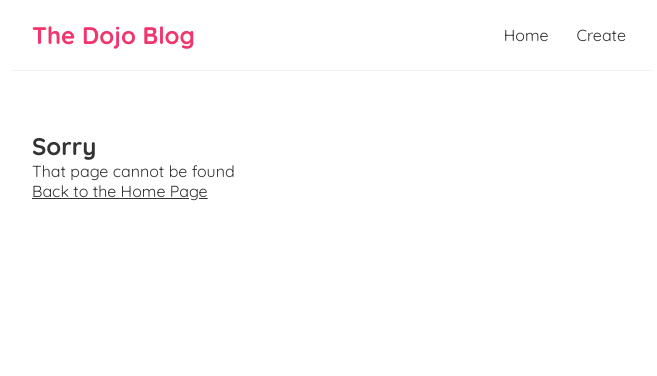
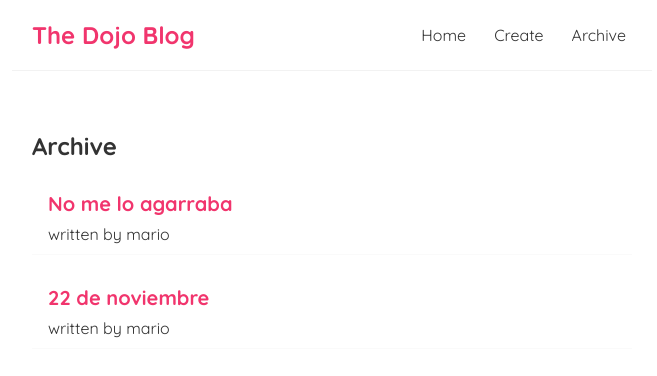
Before and after one commit to aguadefuente/blogApp, a React (Vite) app: page /archive in a window 1280 px wide. Shown: the top 376 px of the page, without its empty margins (308-965 px from the left). Built offline with nearby package versions, Linux system fonts and the light colour scheme; data requests are answered from the project's data file.

Commit message:
archive component

```diff
--- a/src/App.jsx
+++ b/src/App.jsx
@@ -1,40 +1,51 @@
 import Navbar from "./Navbar";
 import Home from "./Home";
 import Create from "./Create";
-import {BrowserRouter as Router, Route, Switch} from "react-router-dom"
+import Archive from "./Archive";
+import { BrowserRouter as Router, Route, Switch } from "react-router-dom";
 import BlogDatails from "./BlogDetails";
 import NotFound from "./NotFound";
 
-
 function App() {
-
   //const link = "https://www.google.com/" //ejemplo de como agregar un link
 
   return (
     <>
       <Router>
         <div className="App">
-        <Navbar/>
+          <Navbar />
           <div className="content">
             <Switch>
-            <Route exact path="/"> {/*exact es para que sólo matchee cuando tiene / sólo sino por ej) /create la toma como lo mismo y me carga el home - siendo eso algo que no queremos */}
-              <Home/>
+              <Route exact path="/">
+                {" "}
+                {/*exact es para que sólo matchee cuando tiene / sólo sino por ej) /create la toma como lo mismo y me carga el home - siendo eso algo que no queremos */}
+                <Home />
               </Route>
 
               <Route path="/create">
-              <Create/>
+                <Create />
               </Route>
 
               <Route path="/update/:id">
-              <Create/>
+                {" "}
+                {/*mismo componente pero me lleva a hacer un update patch */}
+                <Create />
               </Route>
 
-            <Route path="/blogs/:id"> {/*para hacer dinámico el parám. usamos los : + cq nombre */}
-              <BlogDatails/>
+              <Route path="/archive">
+                <Archive />
               </Route>
 
-            <Route path="*"> {/*el asterisco es que agarre cq otra ruta */}
-              <NotFound/>
+              <Route path="/blogs/:id">
+                {" "}
+                {/*para hacer dinámico el parám. usamos los : + cq nombre */}
+                <BlogDatails />
+              </Route>
+
+              <Route path="*">
+                {" "}
+                {/*el asterisco es que agarre cq otra ruta */}
+                <NotFound />
               </Route>
             </Switch>
           </div>
@@ -42,7 +53,7 @@ function App() {
         </div>
       </Router>
     </>
-  )
+  );
 }
 
-export default App
+export default App;
--- /dev/null
+++ b/src/Archive.jsx
@@ -0,0 +1,11 @@
+import DisplayData from "./DisplayData";
+
+const Archive = () => {
+  return (
+    <>
+      <DisplayData />
+    </>
+  );
+};
+
+export default Archive;
--- a/src/BlogDetails.jsx
+++ b/src/BlogDetails.jsx
@@ -2,21 +2,38 @@ import { Link, useHistory, useParams } from "react-router-dom";
 import useFetch from "./useFetch";
 
 const BlogDatails = () => {
-    const {id} = useParams()
-    const {data: blog, error, isPending} = useFetch("http://127.0.0.1:8000/blogs/" + id)
-    const history = useHistory() //para redirigirnos a distintas lados de la página web
+  const { id } = useParams();
+  console.log(id);
+  const {
+    data: blog,
+    error,
+    isPending,
+  } = useFetch("http://127.0.0.1:8000/blogs/" + id);
+  const history = useHistory(); //para redirigirnos a distintas lados de la página web
 
   const handleDelete = () => {
-        if(confirm("Confirm to delete the post?")){
+    if (confirm("Confirm to delete the post?")) {
       //delete request
       fetch("http://127.0.0.1:8000/blogs/" + blog.id, {
         method: "DELETE",
-     }).then(()=>{
-        history.push("/") //para que me reenvíe a home
-     })
+      }).then(() => {
+        history.push("/"); //para que me reenvíe a home
+      });
     }
-    }
+  };
 
+  const handleArchive = () => {
+    fetch("http://127.0.0.1:8000/blogs/" + blog.id, {
+      method: "PATCH",
+      headers: {
+        "Content-Type": "application/json",
+      },
+      body: JSON.stringify({ isDeleted: "true" }),
+    }).then(() => {
+      console.log("archive done");
+      history.push("/"); //para que me reenvíe a home
+    });
+  };
 
   return (
     <div className="blog-details">
@@ -27,16 +44,20 @@ const BlogDatails = () => {
           <h2>{blog.title}</h2>
           <p>Written by {blog.author}</p>
           <div>{blog.body}</div>
-                    <button onClick={handleDelete}>Delete</button>
+          <button onClick={handleDelete} id="delete">
+            Delete
+          </button>
+          <button id="archive" onClick={handleArchive}>
+            archive
+          </button>
           {/*UPDATE para modificar el blog, me redirige a la página create */}
           <Link to={`/update/${blog.id}`}>
-                       <button>Update</button>
+            <button id="update">Update</button>
           </Link>
-
         </article>
       )}
     </div>
   );
-}
+};
 
 export default BlogDatails;
--- a/src/Create.jsx
+++ b/src/Create.jsx
@@ -50,7 +50,7 @@ const Create = () => {
             fetch("http://127.0.0.1:8000/blogs", {
             method: "POST", //agregará el nuevo blog a la url especificada arriba
             headers: {"Content-Type": "application/json"}, //que el contenido que mandaremos será un json
-            body: JSON.stringify(blog) //transforma nuestro objeto a json
+            body: JSON.stringify(blog) //blog es el objeto a agregar y lo transforma a json
             }).then(()=>{
             console.log("new blog added")
             setIsPending(false) //porque ya no está pending
@@ -64,13 +64,12 @@ const Create = () => {
             "Content-Type": "application/json"
           },
           method: "PATCH",
-          body: JSON.stringify(blog)
+          body: JSON.stringify(blog) //acá le paso los fields a modificar
         }).then(()=>{
           console.log("cambio realizado")
           history.push("/")
         })
         }
-
     }
 
     return (
--- /dev/null
+++ b/src/DisplayData.jsx
@@ -0,0 +1,49 @@
+import Bloglist from "./Bloglist";
+import useFetch from "./useFetch";
+import { useLocation } from "react-router-dom";
+
+const DisplayData = () => {
+  const {
+    data: blogs,
+    isPending,
+    error,
+  } = useFetch("http://127.0.0.1:8000/blogs/");
+  const location = useLocation();
+
+  return (
+    <div className="home">
+      {error && <div>{error}</div>}
+      {/*&& operator para que cdo aún no llegue la data que aparezca ...loading */}
+      {isPending && <div>...loading</div>}
+      {/*&& operator se asegura que una vez la data llegue se renderice
+        - sino estíamos haciendo un map sobre un null que es el valor inicial
+        del useState blogs
+        Aquí nos traería todos los blogs
+        {blogs && <Bloglist blogprop={blogs} titleprop="All Blogs"></Bloglist>}
+        */}
+
+      {/*Para ejercitar el filter() method:
+        queremos que traiga los blogs que haya escrito Mario
+
+        {blogs && <Bloglist blogprop={blogs.filter((blog) => blog.author === "mario")} titleprop="Mario`s Blog"></Bloglist>}
+        */}
+
+      {/*Para ejercitar el filter() method: queremos que traiga los blogs que
+no estén archivados*/}
+      {blogs && (
+        <Bloglist
+          blogprop={
+            location.pathname.startsWith("/archive")
+              ? blogs.filter((blog) => blog.isDeleted)
+              : blogs.filter((blog) => !blog.isDeleted)
+          }
+          titleprop={
+            location.pathname.startsWith("/archive") ? "Archive" : "Blogs"
+          }
+        />
+      )}
+    </div>
+  );
+};
+
+export default DisplayData;
--- a/src/Home.jsx
+++ b/src/Home.jsx
@@ -1,26 +1,42 @@
-import Bloglist from "./Bloglist";
-import useFetch from "./useFetch";
+// import Bloglist from "./Bloglist";
+// import useFetch from "./useFetch";
+import DisplayData from "./DisplayData";
+
 
 const Home = () => {
-   const {data: blogs, isPending, error} = useFetch("http://127.0.0.1:8000/blogs/") //aquí determinamos el valor de la url
-   //renombramos la property de data a blogs para que en este caso tenga que ver con nuestra aplicación que es de un Blog
-
-    return (
-    <div className="home">
-        {error && <div>{error}</div>}
-        {/*&& operator para que cdo aún no llegue la data que aparezca ...loading */}
-        {isPending && <div>...loading</div>}
-        {/*&& operator se asegura que una vez la data llegue se renderice - sino estíamos haciendo un map sobre un null que es el valor inicial del useState blogs */}
-        {blogs && <Bloglist blogprop={blogs} titleprop="All Blogs"></Bloglist>}
-
-        {/*Para ejercitar el filter() methos: vamos a usar el componente Bloglist nuevamente pero que traiga
-        sólo los blogs escritos por mario - descomentar para ver que renderiza
-
-        {blogs && <Bloglist blogprop={blogs.filter((blog) => blog.author === "mario")} titleprop="Mario`s Blog"></Bloglist>}
-        */}
-
-    </div>
-    );
+return <DisplayData/>
 }
 
+
+// const Home = () => {
+//    const {data: blogs, isPending, error} = useFetch("http://127.0.0.1:8000/blogs/") //aquí determinamos el valor de la url
+//    //renombramos la property de data a blogs para que en este caso tenga que ver con nuestra aplicación que es de un Blog
+
+//     return (
+//     <div className="home">
+//         {error && <div>{error}</div>}
+//         {/*&& operator para que cdo aún no llegue la data que aparezca ...loading */}
+//         {isPending && <div>...loading</div>}
+//         {/*&& operator se asegura que una vez la data llegue se renderice
+//         - sino estíamos haciendo un map sobre un null que es el valor inicial
+//         del useState blogs
+//         Aquí nos traería todos los blogs
+//         {blogs && <Bloglist blogprop={blogs} titleprop="All Blogs"></Bloglist>}
+//         */}
+
+//         {/*Para ejercitar el filter() method:
+//         queremos que traiga los blogs que haya escrito Mario
+
+//         {blogs && <Bloglist blogprop={blogs.filter((blog) => blog.author === "mario")} titleprop="Mario`s Blog"></Bloglist>}
+//         */}
+
+//          {/*Para ejercitar el filter() method: queremos que traiga los blogs que
+// no estén archivados*/}
+
+//         {blogs && <Bloglist blogprop={blogs.filter((blog) => !blog.isDeleted)}></Bloglist>}
+
+//     </div>
+//     );
+// }
+
 export default Home;
--- a/src/Navbar.jsx
+++ b/src/Navbar.jsx
@@ -10,6 +10,7 @@ const Navbar = () => {
                 <a href="/create">Create</a> */}
                 <Link to="/">Home</Link>
                 <Link to="/create">Create</Link>
+                <Link to="/archive">Archive</Link>
             </div>
         </nav>
       );
--- a/src/db.json
+++ b/src/db.json
@@ -28,13 +28,15 @@
       "title": "No me lo agarraba",
       "body": "caca de pollo",
       "author": "mario",
-      "id": 11
+      "id": 11,
+      "isDeleted": "true"
     },
     {
       "title": "22 de noviembre",
       "body": "voy a hacer un nuevo useEffect con fetch para el componente Create cuando la url sea /update",
       "author": "mario",
-      "id": 13
+      "id": 13,
+      "isDeleted": "true"
     }
   ]
 }
--- a/src/index.css
+++ b/src/index.css
@@ -62,7 +62,6 @@
   margin: 20px 0;
 }
 .blog-details button {
-  background: #f1356d;
   color: #fff;
   border: 0;
   padding: 8px;
@@ -70,6 +69,17 @@
   border-radius: 8px;
   cursor: pointer;
 }
+
+#delete {
+  background: #f1356d;
+}
+#archive {
+  background: #ffb700;
+}
+#update {
+  background: green;
+}
+
 /* create new blog form */
 .create {
   max-width: 400px;
```
Also changed, not shown: src/Bloglist.jsx (+4 -7 lines). Lines whose indentation alone changed are shown as unchanged.
